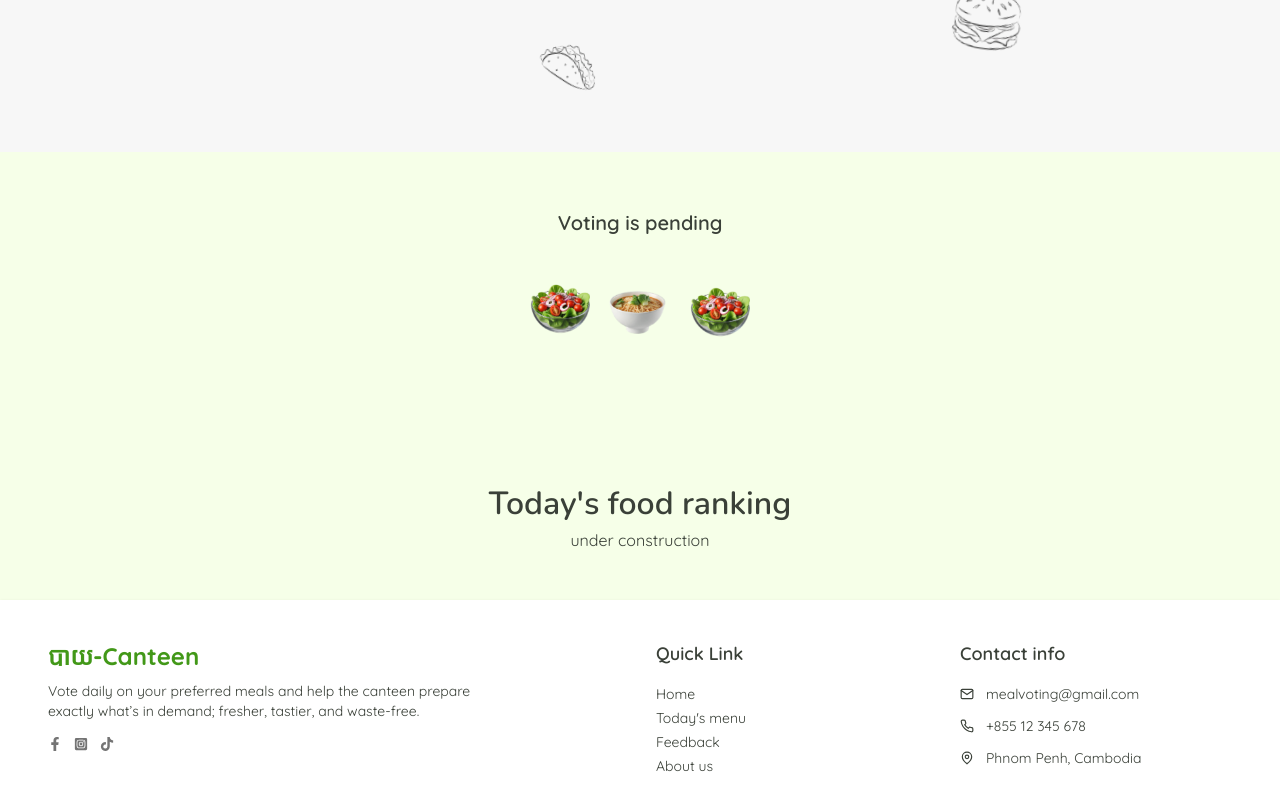
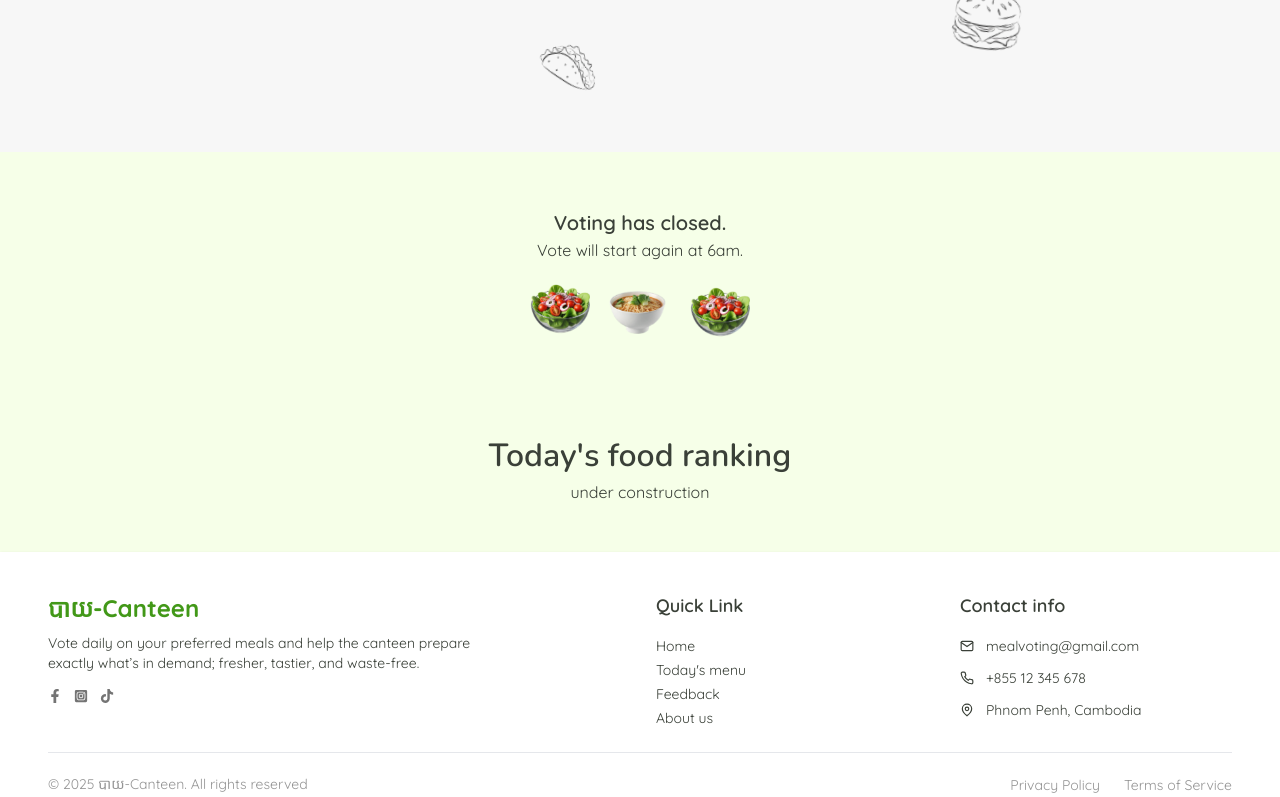
Before and after one commit to rscbpch/meal-voting-system-frontend, a React (Vite) app: page / in a window 1280 px wide. Shown: the part 672-1469 px from the top of the page. Built offline with nearby package versions, Linux system fonts and the light colour scheme; no server answers; a web font is replaced by a local one.

Commit message:
will continue after vote poll start

```diff
--- a/src/pages/Homepage.tsx
+++ b/src/pages/Homepage.tsx
@@ -146,14 +146,11 @@ const Homepage = () => {
                                     <p className="font-bold text-center mb-2">Vote close in</p>
                                     <CountdownTimer />
                                 </div>
-                            ) : status === 'pending' ? (
-                                <p className="text-center font-semibold">Voting is pending</p>
-                            ) : status === 'close' ? (
-                                <p className="text-center font-semibold">Voting has closed</p>
-                            ) : status === 'finalized' ? (
-                                <p className="text-center font-semibold">Results finalized</p>
                             ) : (
-                                <p className="text-center font-semibold">Status unknown</p>
+                                <div>
+                                    <p className="text-center font-semibold">Voting has closed.</p>
+                                    <p className="text-center text-[14px] md:text-[16px]">Vote will start again at 6am.</p>
+                                </div>
                             )}
                         </div>
                         <div>
@@ -204,7 +201,7 @@ const Homepage = () => {
                             )}
                         </div>
                     </div>
-                    <div className="flex flex-col justify-center py-12">
+                    <div className={`flex flex-col justify-center ${status === 'open' ? 'py-12' : 'pt-0 pb-12'}`}>
                         <p className="title-font font-semibold text-[32px] text-center">Today's food ranking</p>
                         <p className="text-center">under construction</p>
                     </div>
```
